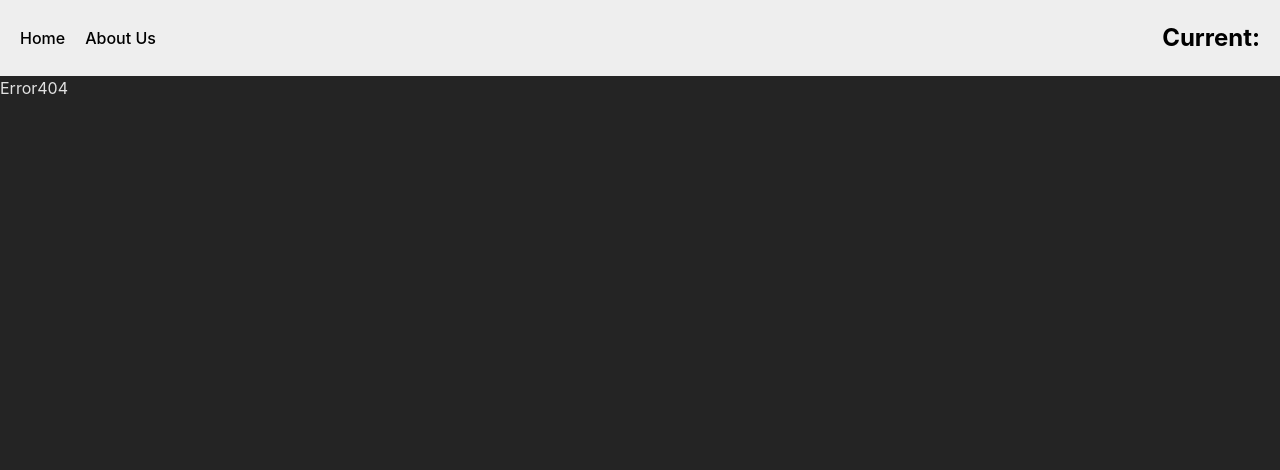
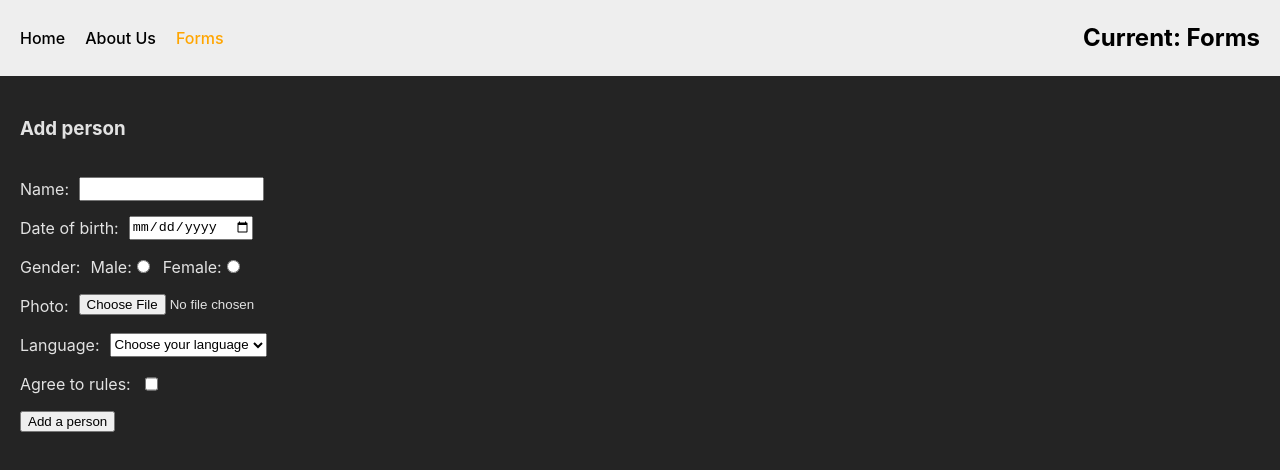
Before and after one commit to ferka123/react-course, a React (Vite) app: page /forms in a window 1280 px wide. Shown: the top 470 px of the page. Built offline with nearby package versions, Linux system fonts and the light colour scheme.

Commit message:
feat: person form

```diff
--- a/src/App.tsx
+++ b/src/App.tsx
@@ -4,6 +4,7 @@ import Home from './pages/Home';
 import Error404 from './pages/Error404';
 import AboutUs from './pages/AboutUs';
 import Header from './components/Header';
+import Forms from './pages/Forms';
 
 interface AppState {
   currentPage: string;
@@ -27,6 +28,7 @@ export default class App extends Component<Record<string, never>, AppState> {
           <Routes>
             <Route path="/" element={<Home setCurrentPage={this.setCurrentPage} />} />
             <Route path="/about" element={<AboutUs setCurrentPage={this.setCurrentPage} />} />
+            <Route path="/forms" element={<Forms setCurrentPage={this.setCurrentPage} />} />
             <Route path="*" element={<Error404 setCurrentPage={this.setCurrentPage} />} />
           </Routes>
         </main>
--- /dev/null
+++ b/src/components/Form.tsx
@@ -0,0 +1,87 @@
+import { Component, RefObject, createRef } from 'react';
+import './styles/form.scss';
+
+// interface Props {
+//   setPerson: (name: string) => void;
+// }
+
+type Props = Record<string, never>;
+
+interface State {
+  gender: string;
+}
+
+export default class Form extends Component<Props, State> {
+  constructor(props: Props) {
+    super(props);
+    this.state = {
+      gender: '',
+    };
+  }
+  formRef: RefObject<HTMLFormElement> = createRef();
+  nameRef: RefObject<HTMLInputElement> = createRef();
+  dobRef: RefObject<HTMLInputElement> = createRef();
+  fileRef: RefObject<HTMLInputElement> = createRef();
+  langRef: RefObject<HTMLSelectElement> = createRef();
+  rulesRef: RefObject<HTMLInputElement> = createRef();
+
+  handleChangeGender = (e: React.ChangeEvent<HTMLInputElement>) => {
+    this.setState({ gender: e.target.value });
+  };
+  handleSubmit = (e: React.FormEvent) => {
+    e.preventDefault();
+    this.formRef.current!.reset();
+    this.setState({ gender: '' });
+  };
+  render() {
+    return (
+      <form className="person-form" onSubmit={this.handleSubmit} ref={this.formRef} noValidate>
+        <h3>Add person</h3>
+        <label className="form-input">
+          Name:
+          <input type="text" ref={this.nameRef} required />
+        </label>
+        <label className="form-input">
+          Date of birth:
+          <input type="date" ref={this.dobRef} required />
+        </label>
+        <div className="form-input">
+          Gender:
+          <label>
+            Male:
+            <input
+              name="gender"
+              type="radio"
+              value="male"
+              required
+              onChange={this.handleChangeGender}
+            />
+          </label>
+          <label>
+            Female:
+            <input name="gender" type="radio" value="female" onChange={this.handleChangeGender} />
+          </label>
+        </div>
+        <div className="form-input">
+          Photo:
+          <input type="file" accept="image/*" ref={this.fileRef} required />
+        </div>
+        <div className="form-input">
+          Language:
+          <select defaultValue="" ref={this.langRef} required>
+            <option value="" disabled hidden>
+              Choose your language
+            </option>
+            <option value="en">English</option>
+            <option value="ru">Russian</option>
+          </select>
+        </div>
+        <label className="form-input">
+          Agree to rules:
+          <input type="checkbox" ref={this.rulesRef} required />
+        </label>
+        <button type="submit">Add a person</button>
+      </form>
+    );
+  }
+}
--- a/src/components/Header.tsx
+++ b/src/components/Header.tsx
@@ -9,6 +9,7 @@ export default class Header extends Component<{ currentPage: string }> {
         <nav className="nav">
           <NavLink to="/">Home</NavLink>
           <NavLink to="/about">About Us</NavLink>
+          <NavLink to="/forms">Forms</NavLink>
         </nav>
         <h2 className="header__current">Current: {this.props.currentPage}</h2>
       </header>
--- /dev/null
+++ b/src/components/styles/form.scss
@@ -0,0 +1,13 @@
+.person-form {
+  display: flex;
+  flex-direction: column;
+  gap: 15px;
+  padding: 20px;
+  align-items: flex-start;
+}
+
+.form-input {
+  display: flex;
+  gap: 10px;
+  width: 100%;
+}
--- a/src/pages/AboutUs.tsx
+++ b/src/pages/AboutUs.tsx
@@ -1,10 +1,14 @@
 import { Component } from 'react';
 
-export default class AboutUs extends Component<{ setCurrentPage: (name: string) => void }> {
+interface Props {
+  setCurrentPage: (name: string) => void;
+}
+
+export default class AboutUs extends Component<Props> {
   componentDidMount(): void {
     this.props.setCurrentPage('About Us');
   }
   render() {
-    return <div>AboutUs</div>;
+    return <div>About Us</div>;
   }
 }
--- /dev/null
+++ b/src/pages/Forms.tsx
@@ -0,0 +1,18 @@
+import { Component } from 'react';
+import Form from '../components/Form';
+import './styles/forms.scss';
+
+interface Props {
+  setCurrentPage: (name: string) => void;
+}
+
+type State = Record<string, never>;
+
+export default class Forms extends Component<Props, State> {
+  componentDidMount(): void {
+    this.props.setCurrentPage('Forms');
+  }
+  render() {
+    return <Form />;
+  }
+}
```
Also changed, not shown: src/pages/styles/forms.scss (added).
